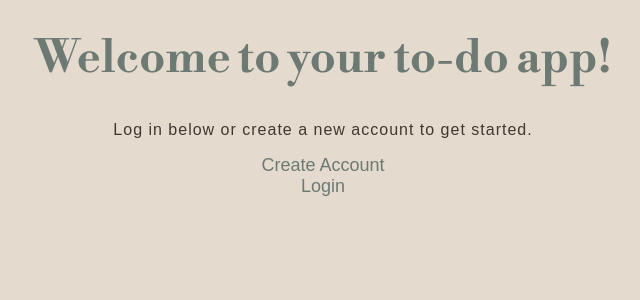
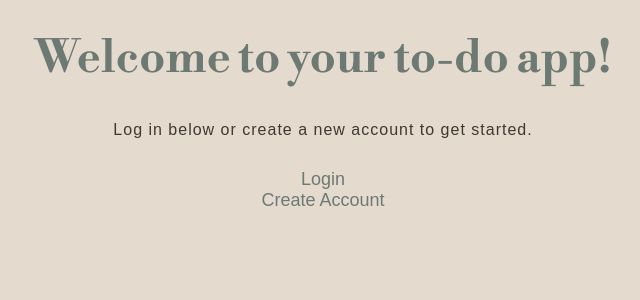
Before and after one commit to sabrinagm/Portfolio-2-DIG3134C, a PHP site: page / in a window 1280 px wide. Shown: the top 300 px of the page, without its empty margins (317-957 px from the left). Run offline with PHP 8.4, Linux system fonts and the light colour scheme; some web fonts are replaced.

Commit message:
April 30, 2022 7:30 PM

```diff
--- a/index.php
+++ b/index.php
@@ -14,8 +14,8 @@ echo('<br><a href="logout.php"  class="anchor">Log Out</a>');
 else {
     echo('<h1>Welcome to your to-do app!</h1><br>');
     echo('<p>Log in below or create a new account to get started.</p>');
+    echo('<a href="login.php" class="anchor">Login</a><br>');
     echo('<a href="newaccount.php" class="anchor">Create Account</a><br>');
-    echo('<a href="login.php" class="anchor">Login</a><br>');
 }
 ?>
 </body>
--- a/styles.css
+++ b/styles.css
@@ -19,12 +19,13 @@ p {
     font-size: 16px;
     font-family: 'Source Sans Pro', sans-serif;
     letter-spacing: 1px;
+    margin-bottom: 30px;
 }
 
 .anchor {
     color: #6d7973;
     justify-content: center;
-    margin: auto;
+    margin: 4px;
     text-align: center;
     font-family: 'Source Sans Pro', sans-serif;
     text-decoration: none;
```
